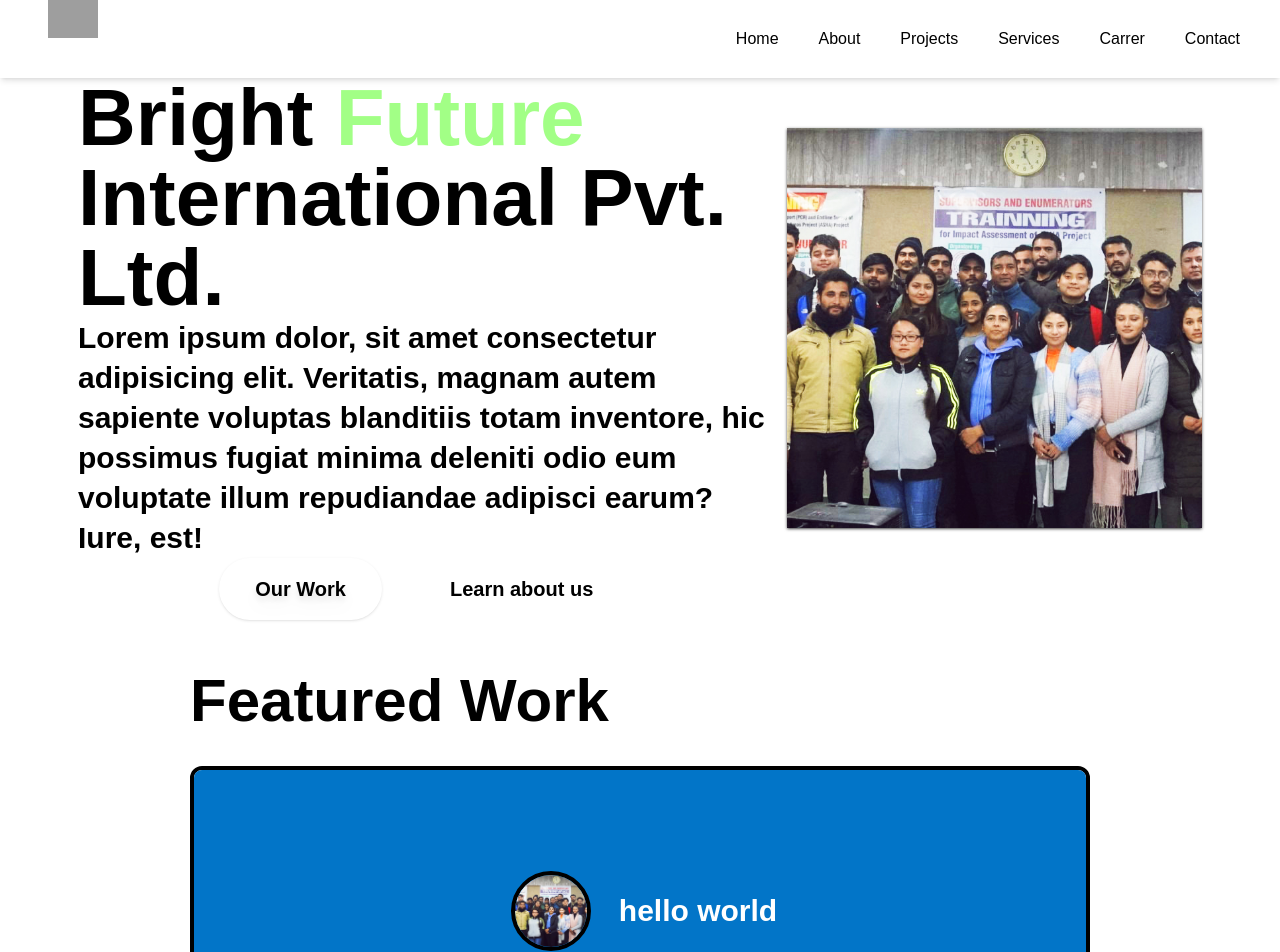
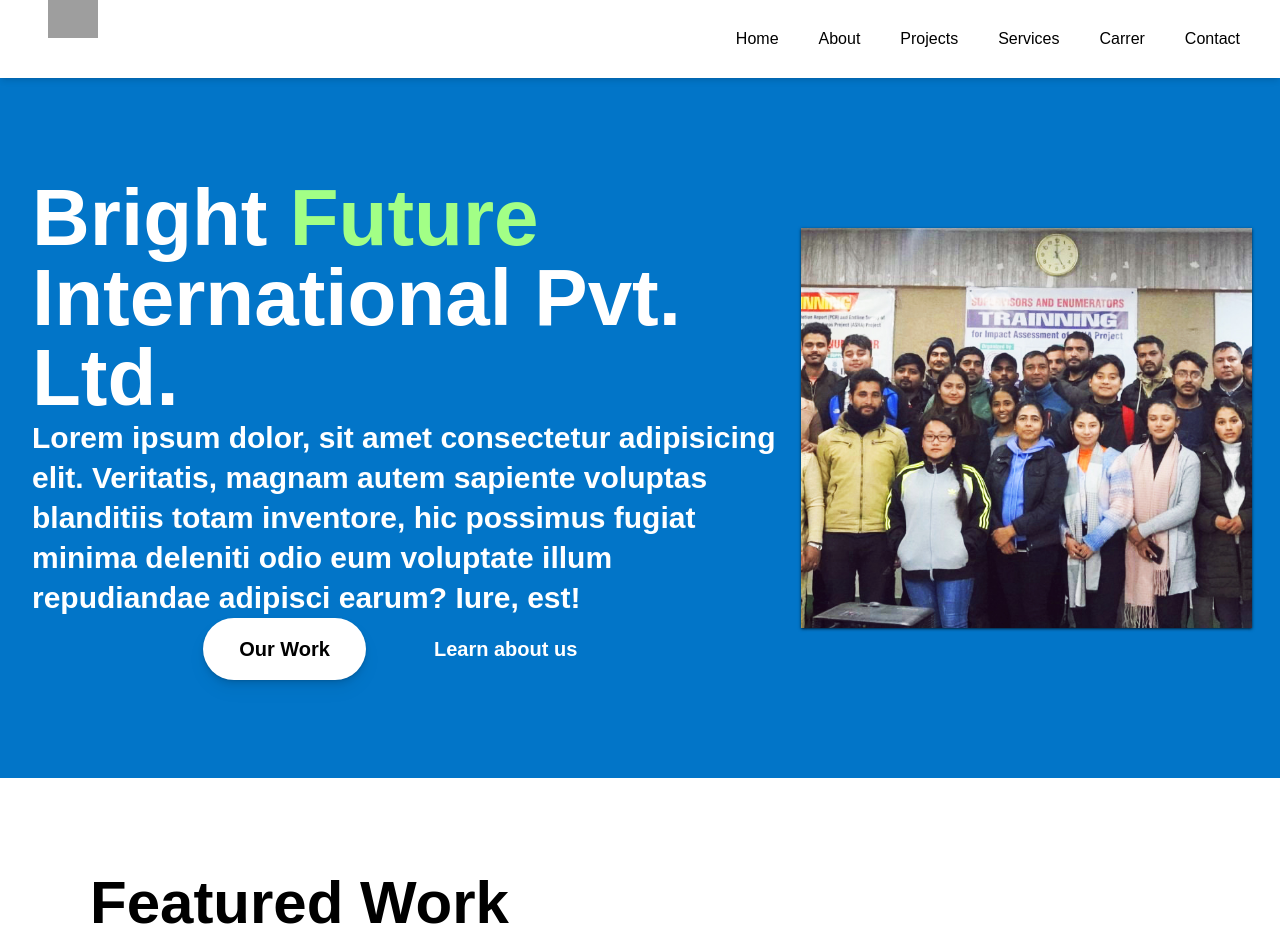
Before and after one commit to 10Dipesh/bfi-web, a Next.js app: page / in a window 1280 px wide. Shown: the top 952 px of the page. Built offline with nearby package versions, Linux system fonts and the light colour scheme; grey boxes are pictures that could not be loaded; a web font is replaced by a local one.

Commit message:
featured project section

```diff
--- a/src/components/ImageCarousel.tsx
+++ b/src/components/ImageCarousel.tsx
@@ -44,10 +44,10 @@ const ImageCarousel = () => {
   );
 
   return (
-    <div className="relative flex justify-center items-center gap-4 m-[78px]">
-      <div className="w-[1000px] h-[500px] flex flex-col justify-between items-center">
-        <h1 className="font-extrabold text-[80px] leading-[80px]">Bright <span className="text-green">Future</span> International Pvt. Ltd.</h1>
-        <p className="font-semibold text-[30px] leading-10 text-left">
+    <div className="relative h-[700px] flex justify-center items-center gap-4 mt-[78px] bg-primary">
+      <div className="w-[1000px] h-[500px] flex flex-col justify-between items-center ml-8">
+        <h1 className="font-extrabold text-[80px] leading-[80px] text-white">Bright <span className="text-green">Future</span> International Pvt. Ltd.</h1>
+        <p className="font-semibold text-[30px] leading-10 text-left text-white">
           Lorem ipsum dolor, sit amet consectetur adipisicing elit. Veritatis,
           magnam autem sapiente voluptas blanditiis totam inventore, hic
           possimus fugiat minima deleniti odio eum voluptate illum repudiandae
@@ -55,14 +55,14 @@ const ImageCarousel = () => {
         </p>
         <div className="flex justify-between items-center gap-8">
         <Link href="/projects">
-        <button type="button" className="flex px-9 py-4 justify-center rounded-[40px] font-semibold text-[20px] text-center shadow drop-shadow-lg hover:bg-green hover:text-white">Our Work</button>
+        <button type="button" className="flex px-9 py-4 justify-center bg-white rounded-[40px] font-semibold text-[20px] text-center shadow drop-shadow-lg hover:bg-green hover:text-white">Our Work</button>
         </Link>
         <Link href="/about">
-          <button className="px-9 py-4 font-semibold text-[20px] text-center rounded-[40px] hover:shadow hover:drop-shadow-lg">Learn about us</button>
+          <button className="px-9 py-4 font-semibold text-[20px] text-center rounded-[40px] hover:shadow hover:drop-shadow-lg hover:bg-white hover:text-black text-white">Learn about us</button>
         </Link>
         </div>
       </div>
-      <div ref={sliderRef} className="keen-slider !h-[400px] !w-[600px] shadow shadow-black/60 dark:shadow-black/70">
+      <div ref={sliderRef} className="keen-slider !h-[400px] !w-[600px] shadow shadow-black/60 dark:shadow-black/70 mr-7">
         {Content.map((item, index) => (
           <div
             className="  keen-slider__slide"
--- a/src/components/Projects.tsx
+++ b/src/components/Projects.tsx
@@ -17,15 +17,15 @@ const Content: IContent[] = [
     image: "/images/bfi1.jpg",
   },
   {
-    text: "hello world",
+    text: "Lorem ipsum dolor, sit amet consectetur adipisicing elit. Veritatis",
     image: "/images/bfi2.jpg",
   },
   {
-    text: "hello world",
+    text: "Lorem ipsum dolor, sit amet consectetur adipisicing elit. Veritatis",
     image: "/images/bfi3.jpg",
   },
   {
-    text: "hello world",
+    text: "Lorem ipsum dolor, sit amet consectetur adipisicing elit. Veritatis",
     image: "/images/bfi4.jpg",
   },
 ];
@@ -44,26 +44,23 @@ const Projects = () => {
   );
 
   return (
-    <div className=" flex justify-center items-center mx">
-      <div className="w-[90%] h-[300px] md:w-[900px] md:h-[400px] flex flex-col justify-between items-start">
+    <div className=" flex justify-center items-center mt-[5rem]">
+      <div className="relative w-full h-[300px] md:w-[1100px] md:h-[700px] flex flex-col justify-between items-start ">
         <h1 className="font-extrabold text-[60px] ">Featured Work</h1>
-        <div
-          ref={sliderRef}
-          className="h-full keen-slider mt-5 border-4 border-black rounded-xl"
-        >
+        <div ref={sliderRef} className="h-full keen-slider mt-5 ">
           {Content.map((item, index) => (
             <div
-              className=" bg-primary keen-slider__slide flex justify-center items-center gap-7"
+              className="keen-slider__slide flex justify-center items-center gap-7"
               key={index}
             >
-              <div className="h-[80px] w-[80px] border-4 rounded-[50%] overflow-hidden">
+              <div className="absolute left-4 top-20 h-[300px] w-[500px] shadow drop-shadow-lg">
                 <img
-                  className="w-full h-full object-cover"
+                  className="w-full h-full object-cover rounded-[10px]"
                   src={item.image}
                   alt=""
                 />
               </div>
-              <div className="top-20 left-20 text-3xl font-bold text-white">
+              <div className="text-3xl font-bold text-black h-[250px] w-[600px] shadow drop-shadow-lg bg-secondary absolute top-[15rem] right-6 rounded-[10px]">
                 {typeof item.text === "string" ? item.text : item.text()}
               </div>
             </div>
--- a/tailwind.config.js
+++ b/tailwind.config.js
@@ -18,7 +18,7 @@ module.exports = {
     },
     colors: {
       'primary': '#0275c8;',
-      'secondary': '#1B6B93',
+      'secondary': '#4C5F7A',
       'tertiary': '#4FC0D0',
       'green':'#A2FF86',
       'black':'#000',
```
